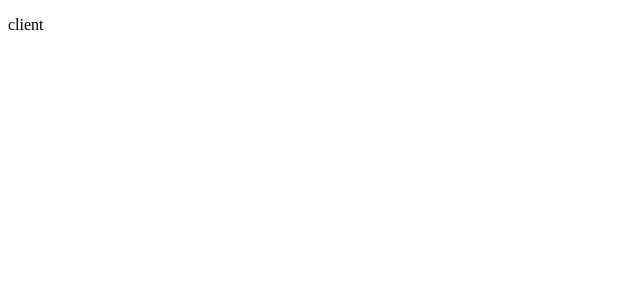
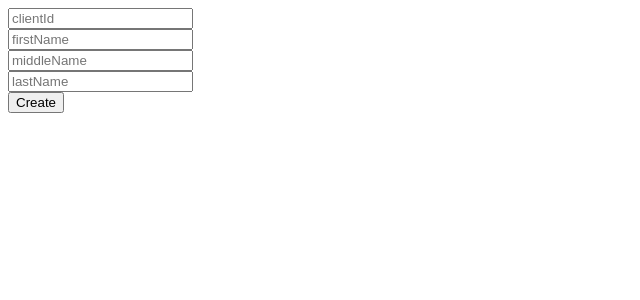
Before and after one commit to MyCputWork/ADP3LibraryManagementSystemAngular, an Angular app: page /client in a window 1280 px wide. Shown: the top 300 px of the page, without its empty margins (0-640 px from the left). Built offline with nearby package versions, Linux system fonts and the light colour scheme.

Commit message:
completed post client

```diff
--- a/src/app/app.module.ts
+++ b/src/app/app.module.ts
@@ -8,7 +8,7 @@ import { AppComponent } from './app.component';
 import { BookComponent } from './book/book.component';
 import { ClientComponent } from './client/client.component';
 import { ClientBookComponent } from './client-book/client-book.component';
-import { FormsModule } from '@angular/forms';
+import { FormsModule, ReactiveFormsModule } from '@angular/forms';
 import { HomePageComponent } from './home-page/home-page.component';
 
 @NgModule({
@@ -24,7 +24,8 @@ import { HomePageComponent } from './home-page/home-page.component';
     BrowserModule,
     AppRoutingModule,
     HttpClientModule,
-    FormsModule
+    FormsModule,
+    ReactiveFormsModule
   ],
   providers: [],
   bootstrap: [AppComponent]
--- a/src/app/book/book.component.ts
+++ b/src/app/book/book.component.ts
@@ -1,6 +1,6 @@
 import { HttpErrorResponse } from '@angular/common/http';
 import { Component, OnInit } from '@angular/core';
-import { NgForm } from '@angular/forms';
+import { FormGroup, NgForm } from '@angular/forms';
 import { ClientBook } from '../client-book/client-book';
 import { ClientBookService } from '../client-book/client-book.service';
 import { Client } from '../client/client';
--- a/src/app/client/client.component.html
+++ b/src/app/client/client.component.html
@@ -1 +1,19 @@
-<p>client</p>
+<div class="container">
+    <form [formGroup]="form" (ngSubmit)="submitForm()">
+       <div class="form-group input-group-lg">
+          <input class="form-control" placeholder="clientId" formControlName="clientId">
+       </div>
+       <div class="form-group input-group-lg">
+          <input class="form-control" placeholder="firstName" formControlName="firstName">
+       </div>
+       <div class="form-group input-group-lg">
+          <input class="form-control" placeholder="middleName" formControlName="middleName">
+       </div>
+       <div class="form-group input-group-lg">
+          <input class="form-control" placeholder="lastName" formControlName="lastName">
+       </div>
+       <div class="form-group">
+          <button class="btn btn-danger btn-block btn-lg">Create</button>
+       </div>
+    </form>
+ </div>
--- a/src/app/client/client.component.ts
+++ b/src/app/client/client.component.ts
@@ -1,4 +1,8 @@
+import { HttpClient, HttpErrorResponse } from '@angular/common/http';
 import { Component, OnInit } from '@angular/core';
+import { FormBuilder, FormGroup } from '@angular/forms';
+import { Client } from './client';
+import { ClientService } from './client.service';
 
 @Component({
   selector: 'app-client',
@@ -7,9 +11,53 @@ import { Component, OnInit } from '@angular/core';
 })
 export class ClientComponent implements OnInit {
 
-  constructor() { }
+
+  form: FormGroup;
+   client: Client = {
+    clientId: '',
+    name: {
+      firstName: '',
+      middleName: '',
+      lastName: ''
+    }
+  };
+
+  constructor(public fb: FormBuilder, private http: HttpClient, private clientService: ClientService ) {
+    this.form = this.fb.group({
+      clientId: [''],
+      firstName: [''],
+      middleName: [''],
+      lastName: ['']
+    });
+  }
 
   ngOnInit(): void {
   }
 
+
+  submitForm() {
+    var formData: any = new FormData();
+    formData.append('clientId', this.form.get('clientId').value);
+    formData.append('firstName', this.form.get('firstName').value);
+    formData.append('middleName', this.form.get('middleName').value);
+    formData.append('lastName', this.form.get('lastName').value);
+
+    console.log(formData.get("clientId"));
+
+    this.client.clientId= formData.get("clientId");
+    this.client.name.firstName= formData.get("firstName");
+    this.client.name.middleName= formData.get("middleName");
+    this.client.name.lastName= formData.get("lastName");
+
+
+    this.clientService.addClient(this.client).subscribe(
+      (response: Client) => {
+        console.log(response);
+      },
+      (error: HttpErrorResponse) => {
+        alert(error.message);
+      }
+    );
+  }
+
 }
--- a/src/app/client/client.service.ts
+++ b/src/app/client/client.service.ts
@@ -18,7 +18,7 @@ export class ClientService{
     }
 
     public addClient(client : Client): Observable<Client> {
-        return this.http.post<Client>(`${this.apiServerUrl}/librarymanagementsystem/books/save_book` , client)
+        return this.http.post<Client>(`${this.apiServerUrl}/librarymanagementsystem/client/save_client` , client)
     }
 
     public UpdateClient(client : Client): Observable<Client> {
```
Also changed, not shown: src/app/book/book.component.html (+6 -5 lines).
